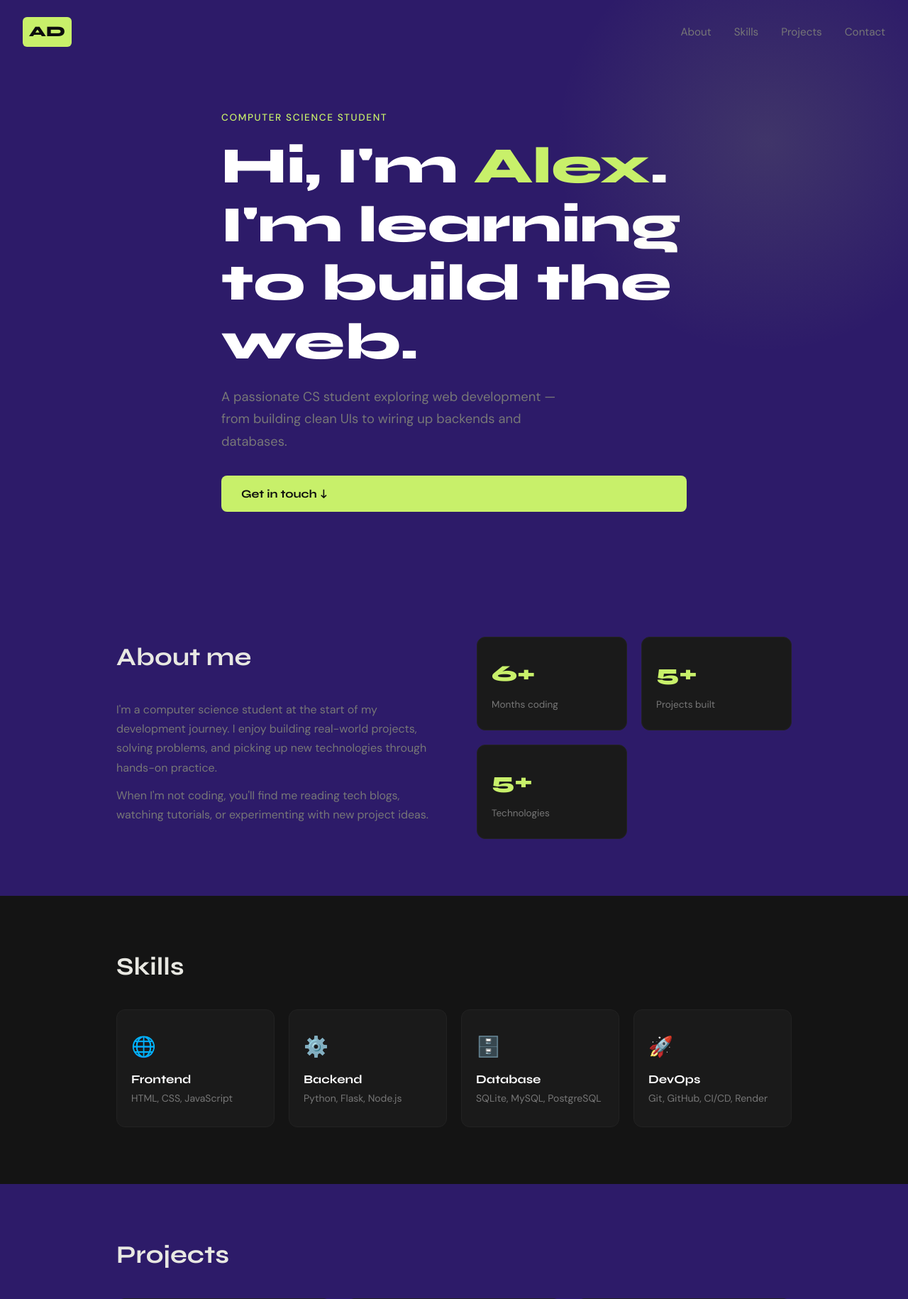
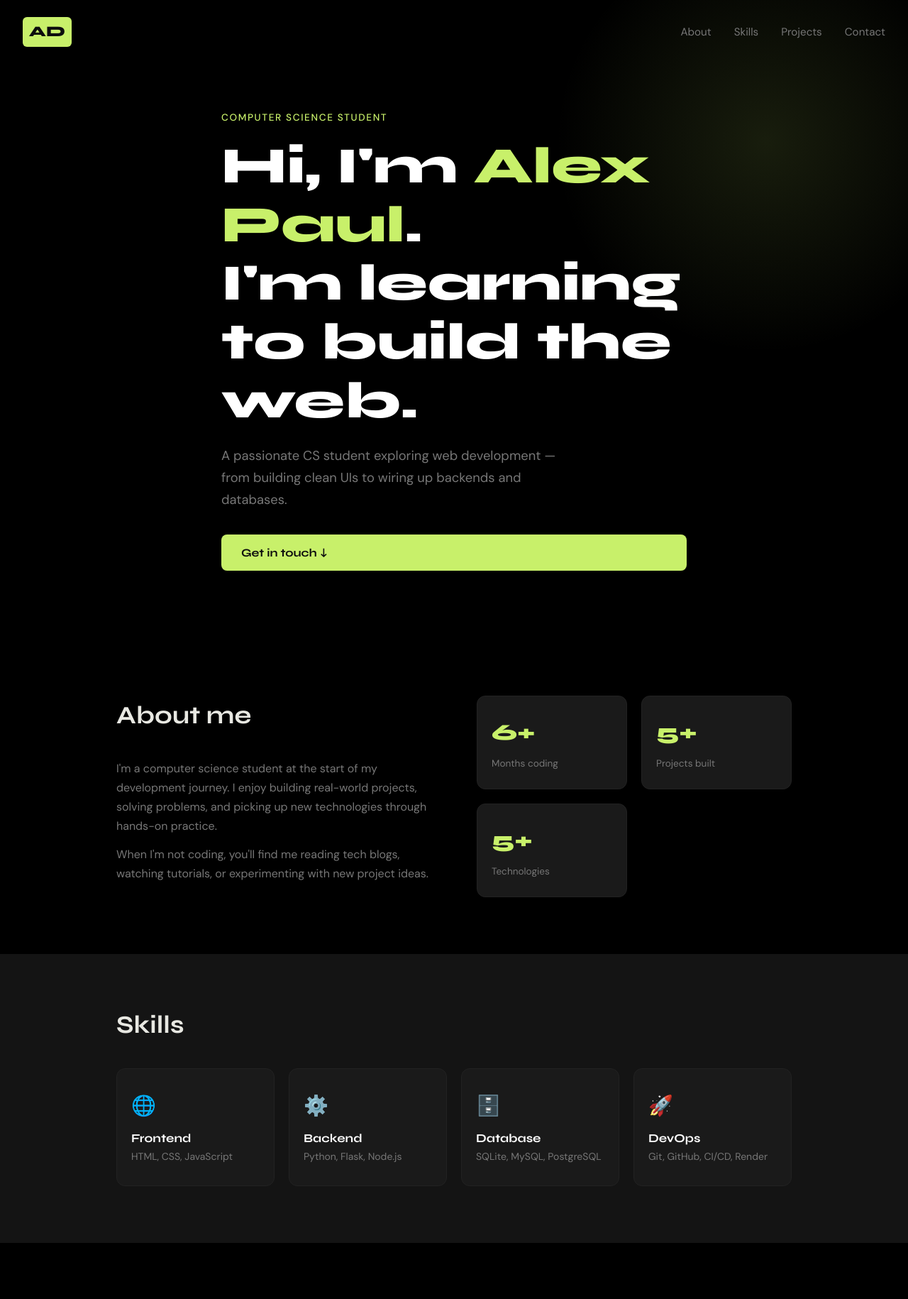
Before and after one commit to alexpaulreji19-lang/portfolio, a Flask app: page / in a window 1280 px wide. Shown: the top 1830 px of the page at 71% size. Run offline with Flask 3, Linux system fonts and the light colour scheme.

Commit message:
What I changed

```diff
--- a/static/style.css
+++ b/static/style.css
@@ -2,7 +2,7 @@
 *, *::before, *::after { box-sizing: border-box; margin: 0; padding: 0; }
 
 :root {
-  --bg:       #2d1b69;
+  --bg:      #000000;
   --bg2:      #141414;
   --bg3:      #1a1a1a;
   --text:     #e8e8e2;
--- a/templates/index.html
+++ b/templates/index.html
@@ -24,7 +24,7 @@
 
     <div class="hero-content">
       <p class="hero-tag">Computer Science Student</p>
-      <h1>Hi, I'm <span class="accent">Alex</span>.<br>I'm learning to build the web.</h1>
+      <h1>Hi, I'm <span class="accent">Alex Paul</span>.<br>I'm learning to build the web.</h1>
       <p class="hero-sub">A passionate CS student exploring web development — from building clean UIs to wiring up backends and databases.</p>
       <a href="#contact" class="btn">Get in touch ↓</a>
     </div>
```
